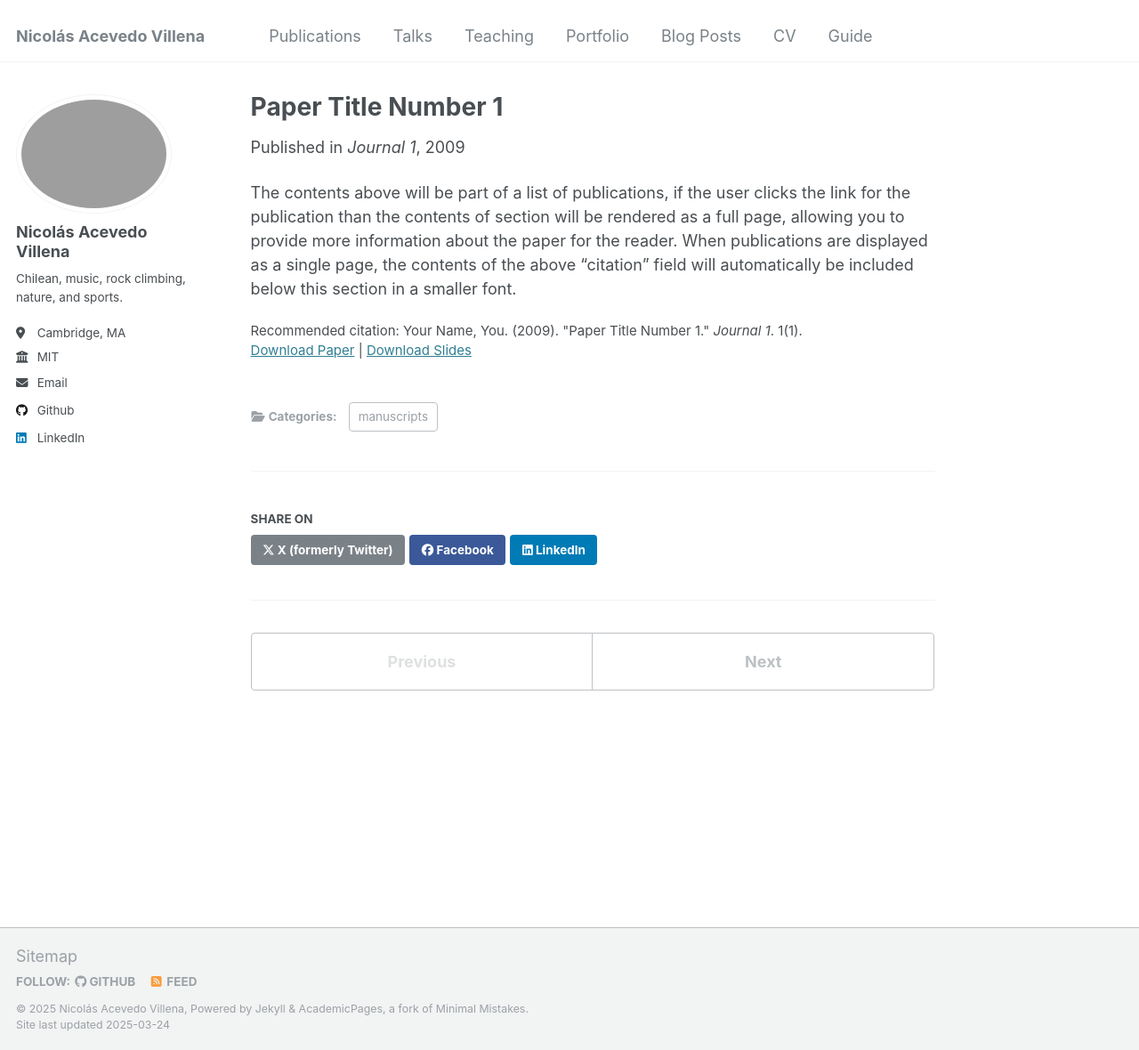
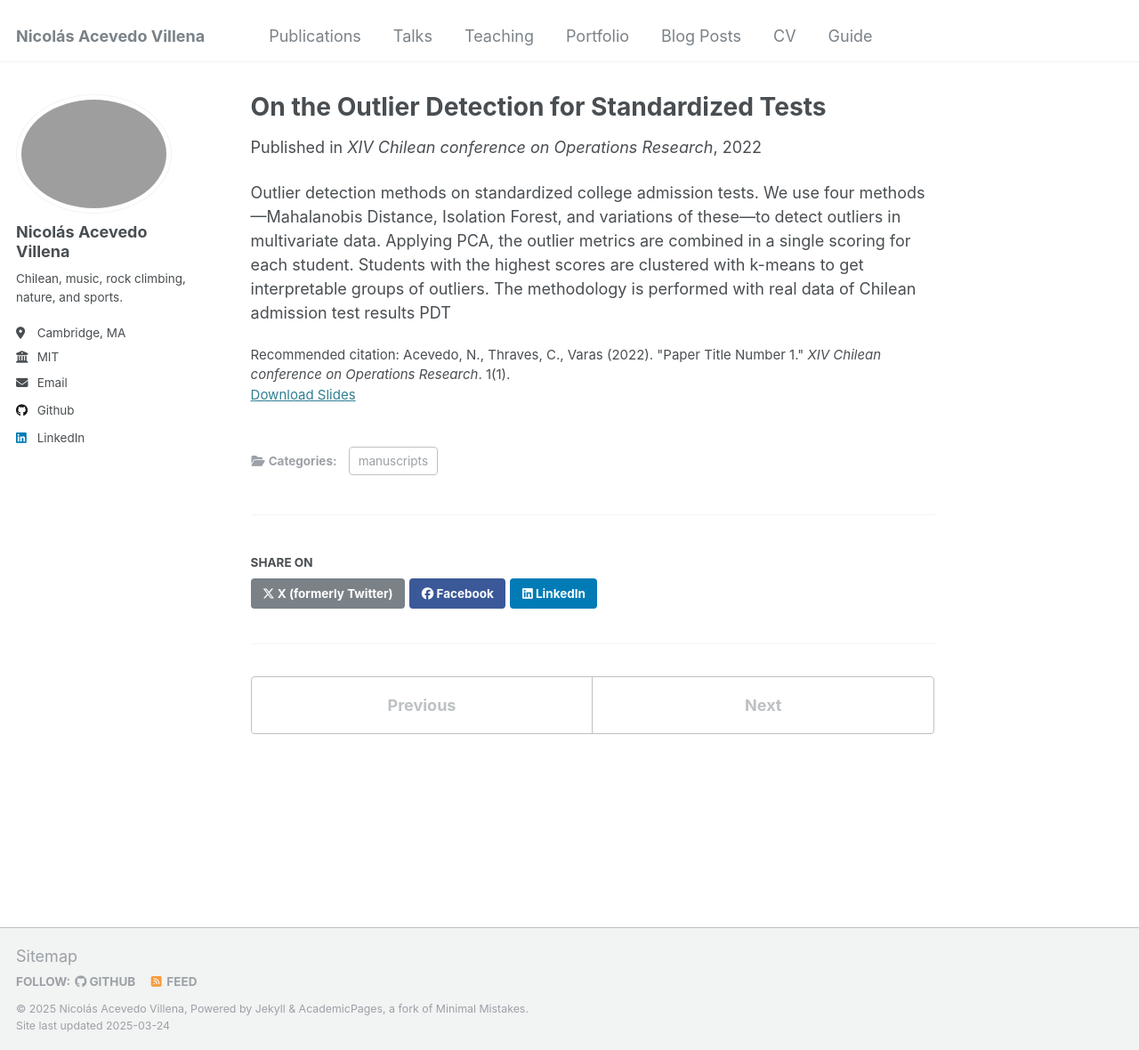
Before and after one commit to nicacevedo/nicacevedo.github.io, a Jekyll site: the page built from _publications/2009-10-01-paper-title-number-1.md, in a window 1280 px wide and 1180 px high. Shown: the whole window at 89% size. Built offline with Jekyll 4.4.1, drawn with Linux system fonts in a browser that asks for light colours.

Commit message:
[Update]

```diff
--- a/_publications/2009-10-01-paper-title-number-1.md
+++ b/_publications/2009-10-01-paper-title-number-1.md
@@ -1,14 +1,14 @@
 ---
-title: "Paper Title Number 1"
-collection: publications
+title: "On the Outlier Detection for Standardized Tests"
+collection: conference-talk
 category: manuscripts
-permalink: /publication/2009-10-01-paper-title-number-1
+permalink: /publication/2022-03-07-paper-title-number-1
 excerpt: 'This paper is about the number 1. The number 2 is left for future work.'
-date: 2009-10-01
-venue: 'Journal 1'
-slidesurl: 'http://academicpages.github.io/files/slides1.pdf'
-paperurl: 'http://academicpages.github.io/files/paper1.pdf'
-citation: 'Your Name, You. (2009). &quot;Paper Title Number 1.&quot; <i>Journal 1</i>. 1(1).'
+date: 2022-03-07
+venue: 'XIV Chilean conference on Operations Research'
+slidesurl: 'http://academicpages.github.io/files/PSU_Outliers.pdf'
+# paperurl: 'http://academicpages.github.io/files/paper1.pdf'
+citation: 'Acevedo, N., Thraves, C., Varas (2022). &quot;Paper Title Number 1.&quot; <i>XIV Chilean conference on Operations Research</i>. 1(1).'
 ---
 
-The contents above will be part of a list of publications, if the user clicks the link for the publication than the contents of section will be rendered as a full page, allowing you to provide more information about the paper for the reader. When publications are displayed as a single page, the contents of the above "citation" field will automatically be included below this section in a smaller font.
+Outlier detection methods on standardized college admission tests. We use four methods---Mahalanobis Distance, Isolation Forest, and variations of these---to detect outliers in multivariate data. Applying PCA, the outlier metrics are combined in a single scoring for each student. Students with the highest scores are clustered with k-means to get interpretable groups of outliers. The methodology is performed with real data of Chilean admission test results PDT
```
Also changed, not shown: _talks/2012-03-01-talk-1.md (+2 -4 lines), 1 other file.
